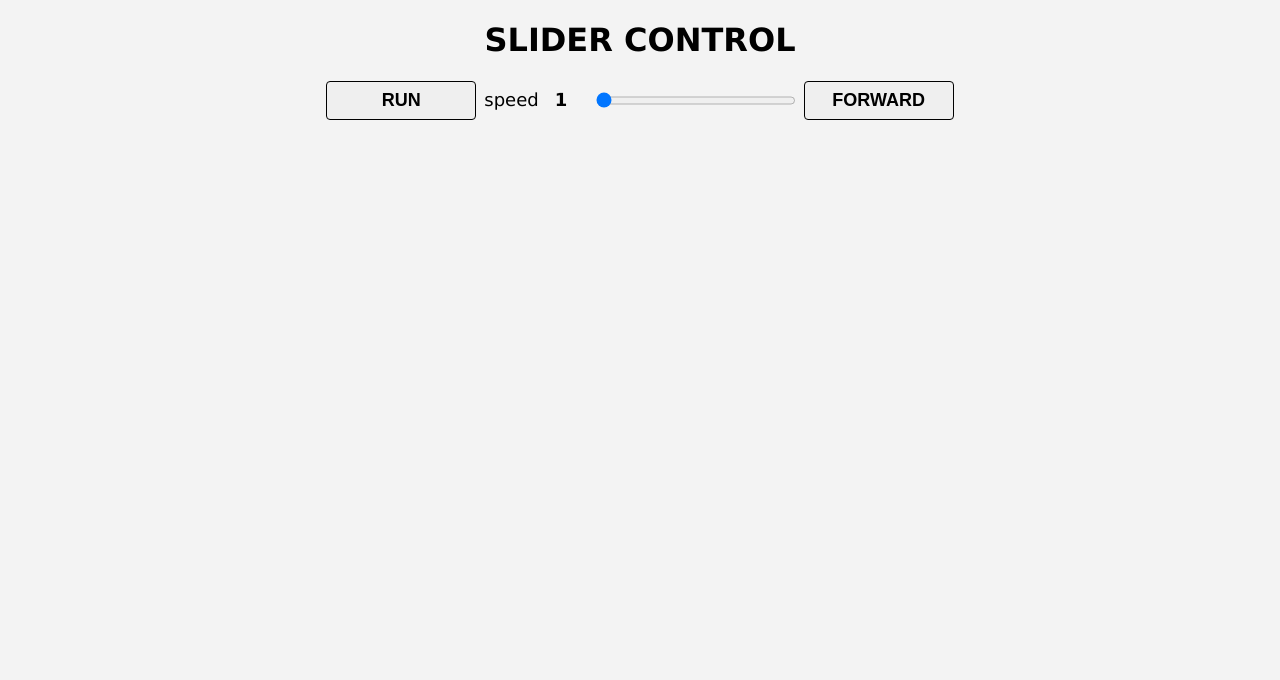
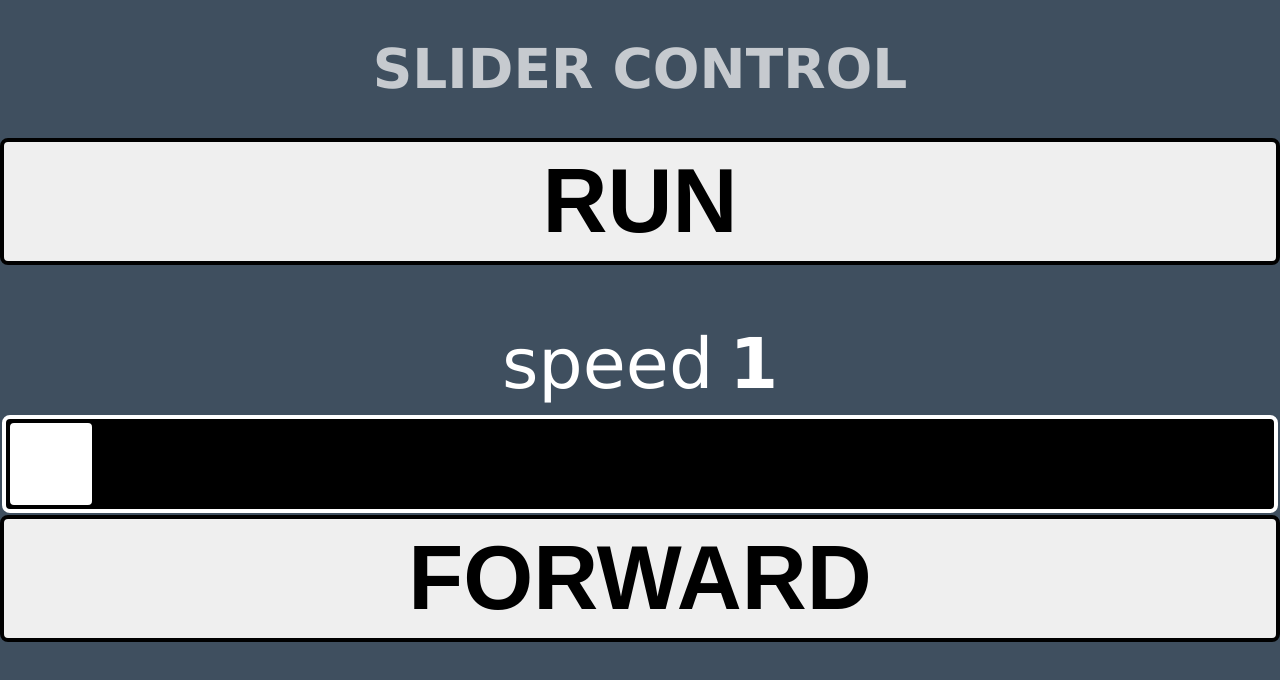
Before and after one commit to arnaud-sintes/DIY-ESP8266-motorized-camera-slider, a plain HTML site: page data/index.html in a window 1280 px wide. Drawn offline with Linux system fonts and the light colour scheme.

Commit message:
fix code & update resources

```diff
--- a/data/index.html
+++ b/data/index.html
@@ -8,14 +8,12 @@
     </head>
     <body onload="OnLoad()">
         <h1>slider control</h1>
+        <button id="setButton"></button>
         <div class="line">
-            <button id="setButton"></button>
-            <div id="settings">
-                <label>speed</label>
-                <label id="speedLabel"></label>
-                <input id="speedInput" type="range" min="1" max="90" step="1"></input>
-                <button id="directionButton"></button>
-            </div>
+            <label>speed</label>
+            <label id="speedLabel"></label>
         </div>
+        <input id="speedInput" type="range" min="1" max="90" step="1"></input>
+        <button id="directionButton"></button>
     </body>
 </html>
--- a/data/script.js
+++ b/data/script.js
@@ -1,5 +1,5 @@
 var data = {
-    action: true,
+    run: false,
     speed: 1,
     direction: true,
 };
@@ -7,26 +7,26 @@ var data = {
 
 function OnLoad()
 {
+    // run
+    const run = _ => fetch( "/set?direction=" + directionButton.textContent + "&speed=" + data.speed, { method: "post" } );
+
     // "set" button:
     const setButton = document.getElementById( "setButton" );
-    const settings = document.getElementById( "settings" );
     const updateSet = _ =>
     {
-        setButton.textContent = [ "run", "stop" ][ data.action ? 0 : 1 ];
+        setButton.textContent = [ "run", "stop" ][ !data.run ? 0 : 1 ];
     };
     updateSet();
     setButton.addEventListener( "click", _ =>
     {
-        data.action = !data.action;
+        data.run = !data.run;
         updateSet();
-        if( !data.action ) {
+        if( data.run ) {
             setButton.classList.add( "run" );
-            settings.classList.add( "run" );
-            fetch( "/set?direction=" + directionButton.textContent + "&speed=" + data.speed, { method: "post" } );
+            run();
         }
         else {
             setButton.classList.remove( "run" );
-            settings.classList.remove( "run" );
             fetch( "/set?direction=forward&speed=0", { method: "post" } );
         }
     } );
@@ -36,6 +36,8 @@ function OnLoad()
     const updateSpeed = _ =>
     {
         speedLabel.textContent = data.speed;
+        if( data.run )
+            run();
     };
     updateSpeed();
 
@@ -53,6 +55,8 @@ function OnLoad()
     const updateDirection = _ =>
     {
         directionButton.textContent = [ "forward", "backward" ][ data.direction ? 0 : 1 ];
+        if( data.run )
+            run();
     };
     updateDirection();
     directionButton.addEventListener( "click", _ =>
--- a/data/style.css
+++ b/data/style.css
@@ -4,9 +4,8 @@ html, body {
 	width: 100%;
 	height: 100%;
 	font-family: "Verdana", sans-serif;
-	font-size: 18px;
     overflow: hidden;
-	background-color: #f3f3f3;
+	background-color: #3f4f5f;
 	user-select: none;
 	white-space: nowrap;
 }
@@ -18,25 +17,28 @@ body {
 }
 
 h1 {
-    font-size: 32px;
     font-weight: bold;
     text-transform: uppercase;
+    font-size: 55px;
+    color: white;
+    opacity: 0.7;
 }
 
 .line {
 	display: flex;
 	flex-direction: row;
 	align-items: center;
+    width: 100%;
 }
 
 button {
-    min-width: 150px;
+    width: 100%;
     font-weight: bold;
     text-transform: uppercase;
     padding: 8px;
-	font-size: 18px;
-    border-radius: 4px;
-    border: 1px solid black;
+	font-size: 90px;
+    border-radius: 8px;
+    border: 4px solid black;
     cursor: pointer;
 }
 
@@ -44,26 +46,37 @@ button.run {
     background-color: #ff9f9f;
 }
 
-#settings {
+.line {
+    padding-top: 50px;
     display: flex;
 	flex-direction: row;
-}
-
-#settings.run {
-    opacity: 0.5;
-    pointer-events: none;
+    justify-content: center;
 }
 
 label {
     padding: 8px;
+    font-size: 70px;
+    color: white;
 }
 
 #speedLabel {
     font-weight: bold;
-    width: 25px;
 }
 
 input {
-    width: 200px;
-    margin: 8px;
+    appearance: none;
+    width: 99%;
+    border-radius: 8px;
+    height: 90px;
+    background-color: black;
+    border: 4px solid white;
+
+    &::-webkit-slider-thumb {
+        appearance: none;
+        background-color: white;
+        width: 90px;
+        height: 90px;
+        border-radius: 8px;
+        border: 4px solid black;
+    }
 }
```
Also changed, not shown: 4 other files.
